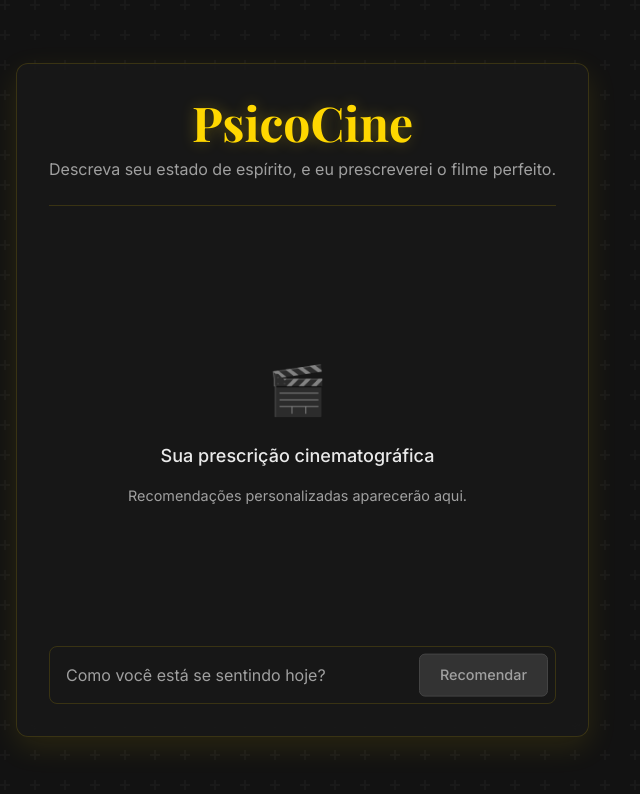
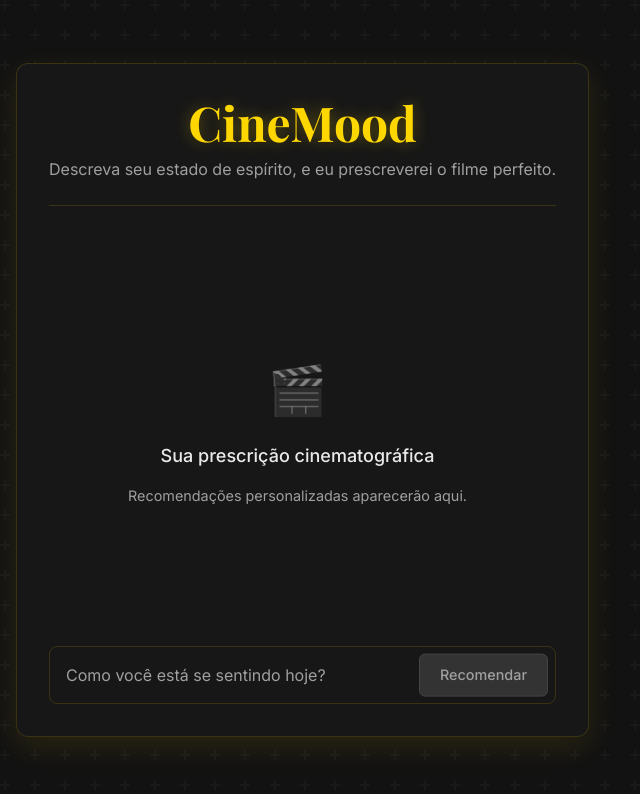
Before and after one commit to willianrupert/FeelCine, a React (Vite) app: page / in a window 1280 px wide. Shown: the top 794 px of the page, without its empty margins (0-640 px from the left). Built offline with nearby package versions, Linux system fonts and the light colour scheme.

Commit message:
Update App.jsx

```diff
--- a/src/App.jsx
+++ b/src/App.jsx
@@ -343,7 +343,7 @@ const App = () => {
 
           <header className="header">
             <h1 className="header-title">
-              PsicoCine
+              CineMood
             </h1>
             <p className="header-subtitle">
               Descreva seu estado de espírito, e eu prescreverei o filme perfeito.
```
